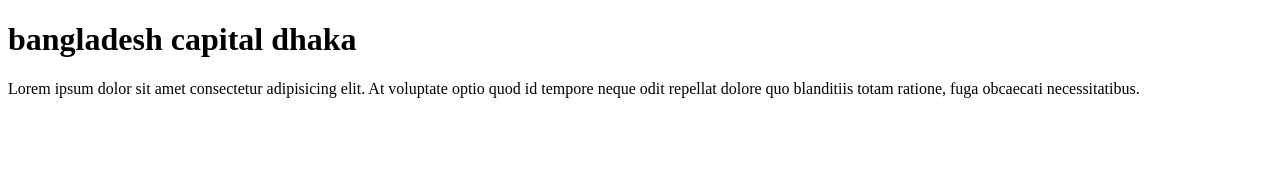
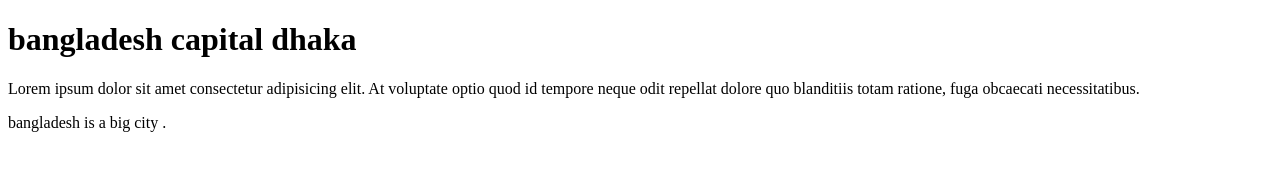
Before and after one commit to Saiful-al-Saif/myFastReposatory, a plain HTML site: page index.html in a window 1280 px wide. Drawn offline with Linux system fonts and the light colour scheme.

Commit message:
Update index.html

```diff
--- a/index.html
+++ b/index.html
@@ -10,5 +10,9 @@
     <h1>bangladesh capital dhaka</h1>
 
     <p>Lorem ipsum dolor sit amet consectetur adipisicing elit. At voluptate optio quod id tempore neque odit repellat dolore quo blanditiis totam ratione, fuga obcaecati necessitatibus.</p>
+
+    bangladesh is a big city .
+
+
 </body>
 </html>
```
